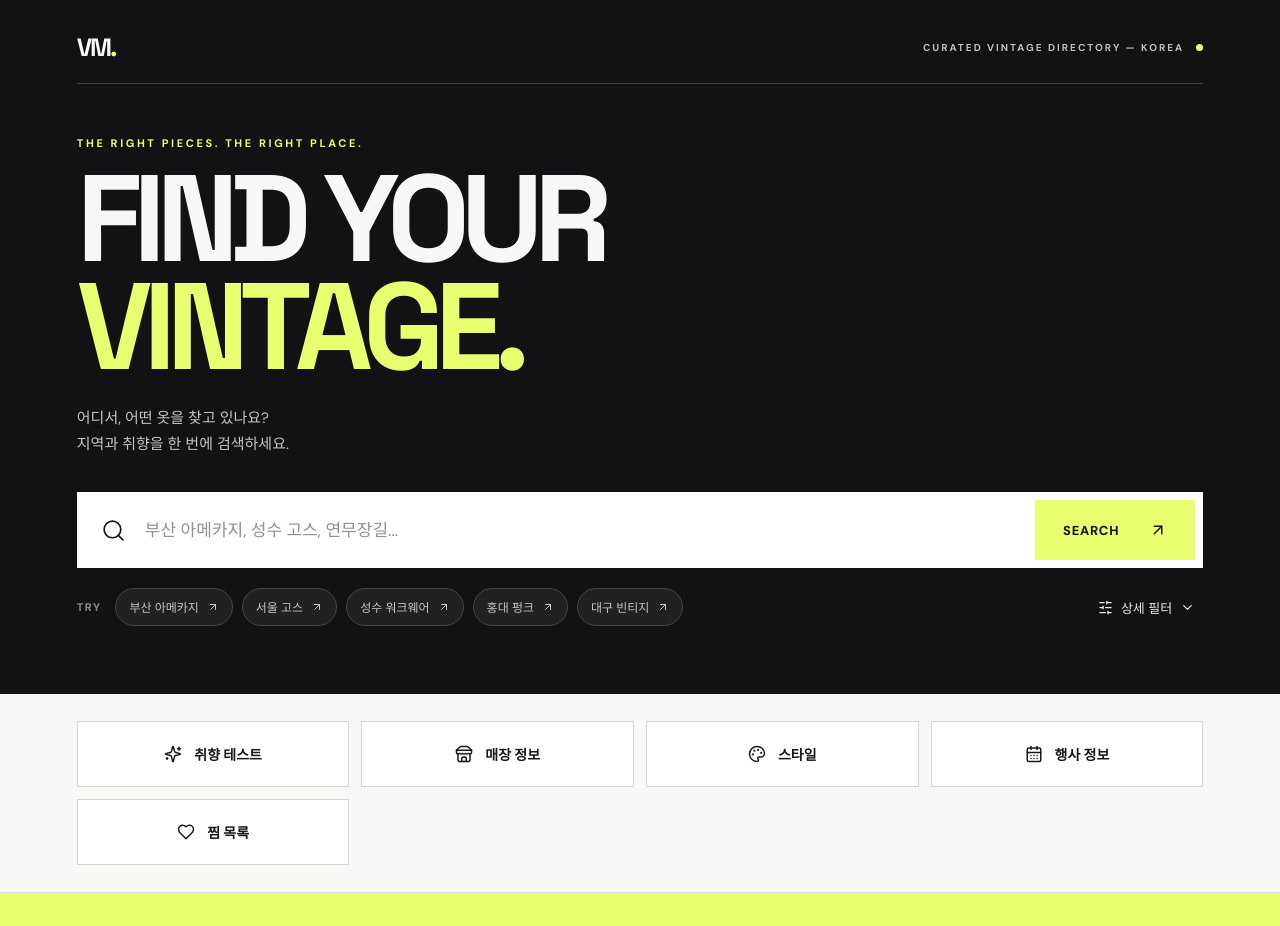
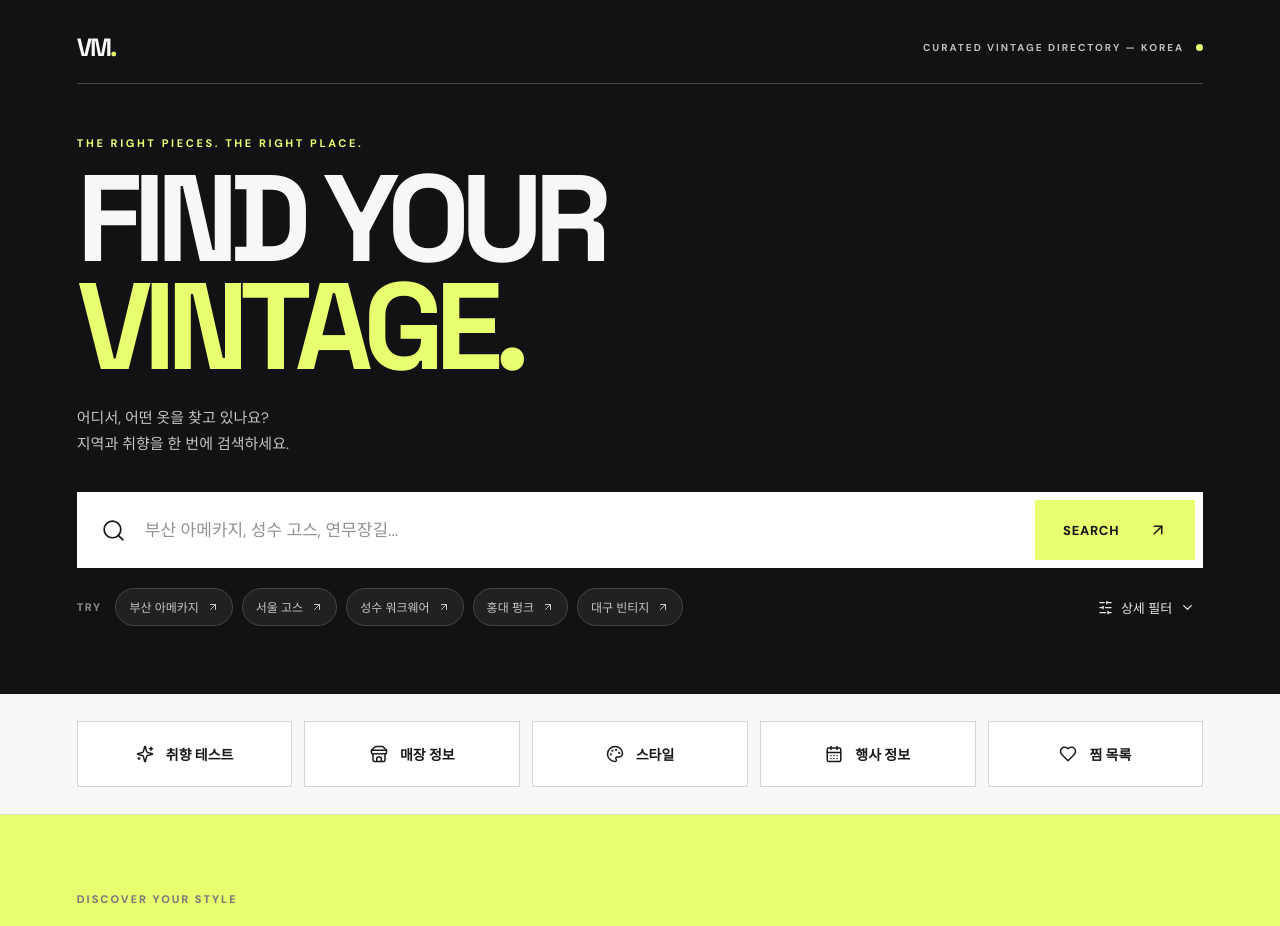
Before and after one commit to hailey420066-cpu/-, a Next.js app in the folder vintage-map-widget/vintage-map-widget/: page / in a window 1280 px wide. Shown: the top 926 px of the page. Built offline with nearby package versions, Linux system fonts and the light colour scheme.

Commit message:
Accommodate new quiz shortcut in responsive navigation

```diff
--- a/vintage-map-widget/vintage-map-widget/app/globals.css
+++ b/vintage-map-widget/vintage-map-widget/app/globals.css
@@ -198,3 +198,7 @@
 .vibeRestart{display:flex;gap:8px;align-items:center;margin-top:27px;background:transparent;border:1px solid #222;padding:13px 16px;font-weight:800}
 @media(max-width:670px){.vibeWelcome{flex-direction:column;align-items:stretch}.vibeOptions,.vibeStoreGrid{grid-template-columns:1fr}.vibeHeader>svg{display:none}.vibeMatchHeading{align-items:flex-start;flex-direction:column}}
 @media(prefers-reduced-motion:reduce){.vibeOptions button,.vibeStore{transition:none}.vibeOptions button:hover{transform:none}}
+
+/* Five navigation shortcuts, including the Vibe quiz. */
+.mainNav{grid-template-columns:repeat(5,minmax(0,1fr))}
+@media(max-width:650px){.mainNav{grid-template-columns:repeat(2,minmax(0,1fr))}}
```
